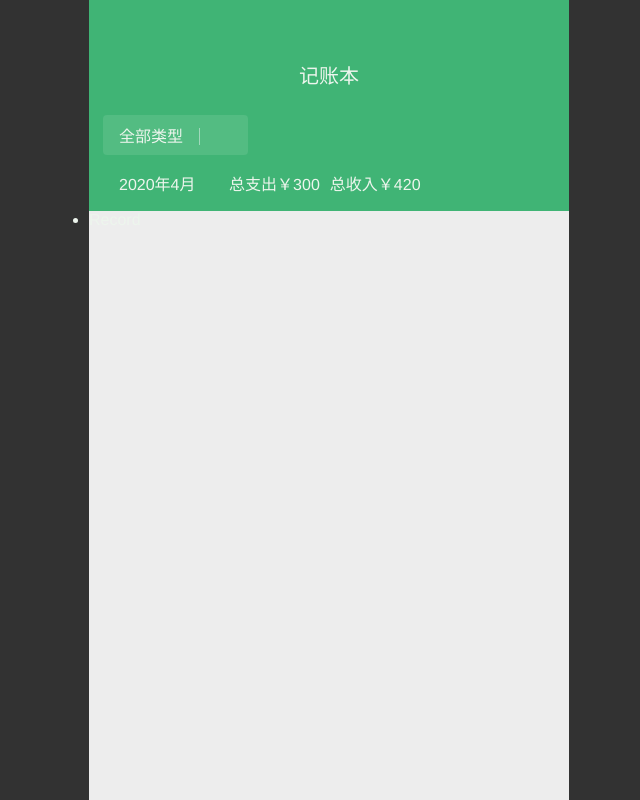
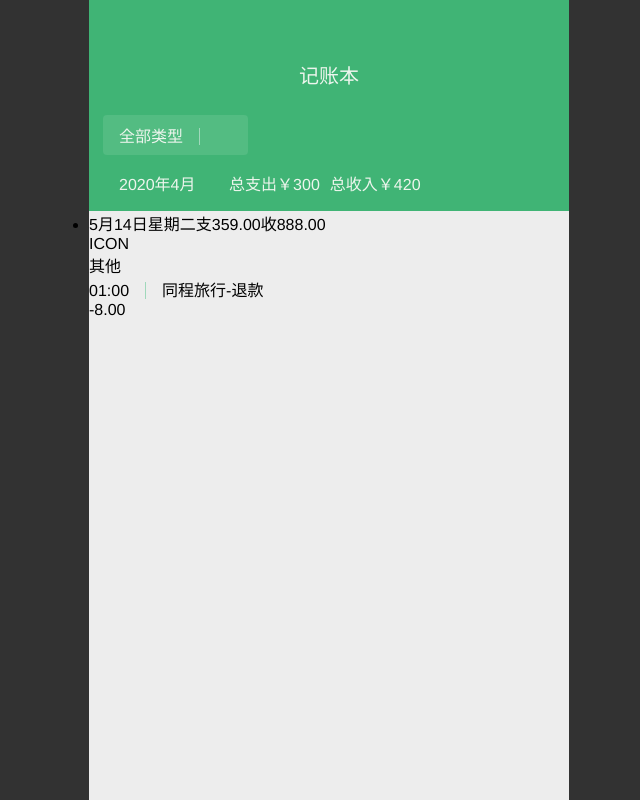
Before and after one commit to haixiangyan/weixin-cash, a React (Create React App) app: page / in a window 1280 px wide. Shown: the whole page, without its empty margins (311-951 px from the left). Built offline with nearby package versions, Linux system fonts and the light colour scheme.

Commit message:
添加 Record 组件结构

```diff
--- a/src/components/Record.tsx
+++ b/src/components/Record.tsx
@@ -1,8 +1,37 @@
 import * as React from 'react'
+import Divider from './Dividier'
 
 const Record: React.FC = () => {
   return (
-    <li>Record</li>
+    <li>
+      <header>
+        <span>
+          <span>5月14日</span>
+          <span>星期二</span>
+        </span>
+        <span>
+          <span>支</span>
+          <span>359.00</span>
+          <span>收</span>
+          <span>888.00</span>
+        </span>
+      </header>
+
+      <section>
+        <div>ICON</div>
+        <div>
+          <div>其他</div>
+          <div>
+            <span>01:00</span>
+            <Divider/>
+            <span>同程旅行-退款</span>
+          </div>
+        </div>
+        <div>
+          -8.00
+        </div>
+      </section>
+    </li>
   )
 }
 
--- a/src/pages/Summary.tsx
+++ b/src/pages/Summary.tsx
@@ -4,13 +4,10 @@ import Icon from '../components/Icon'
 import Divider from '../components/Dividier'
 import Record from '../components/Record'
 
-const StyledSummary = styled.div`
-  color: ${props => props.theme.$white};
-`
-
 const Header = styled.header`
   padding: 60px 14px 8px;
   background: ${props => props.theme.$success};
+  color: ${props => props.theme.$white};
   .title {
     text-align: center;
     font-size: ${props => props.theme.$largeTextSize};
@@ -53,7 +50,7 @@ const Summary: React.FC = () => {
   const totalExpense = 300
 
   return (
-    <StyledSummary>
+    <div>
       <Header>
         <p className="title">记账本</p>
 
@@ -78,7 +75,7 @@ const Summary: React.FC = () => {
       <ul>
         <Record/>
       </ul>
-    </StyledSummary>
+    </div>
   )
 }
 
```
